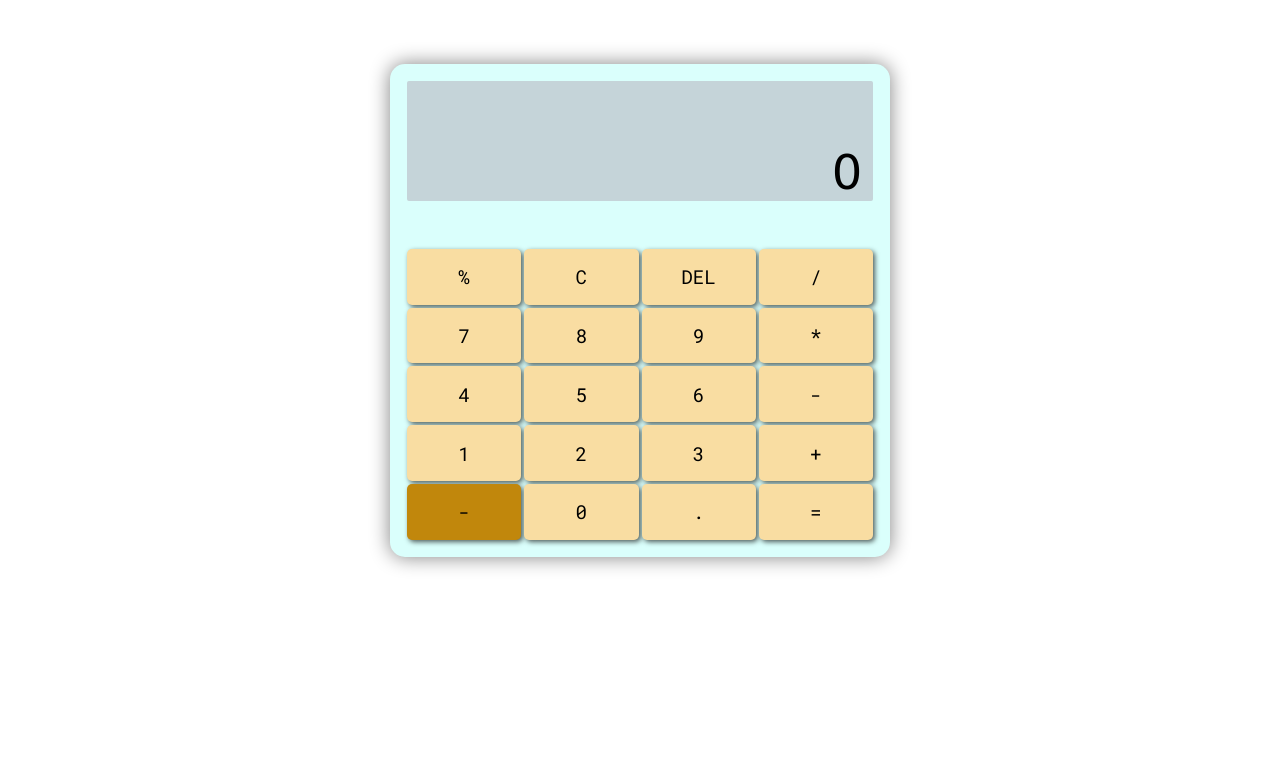
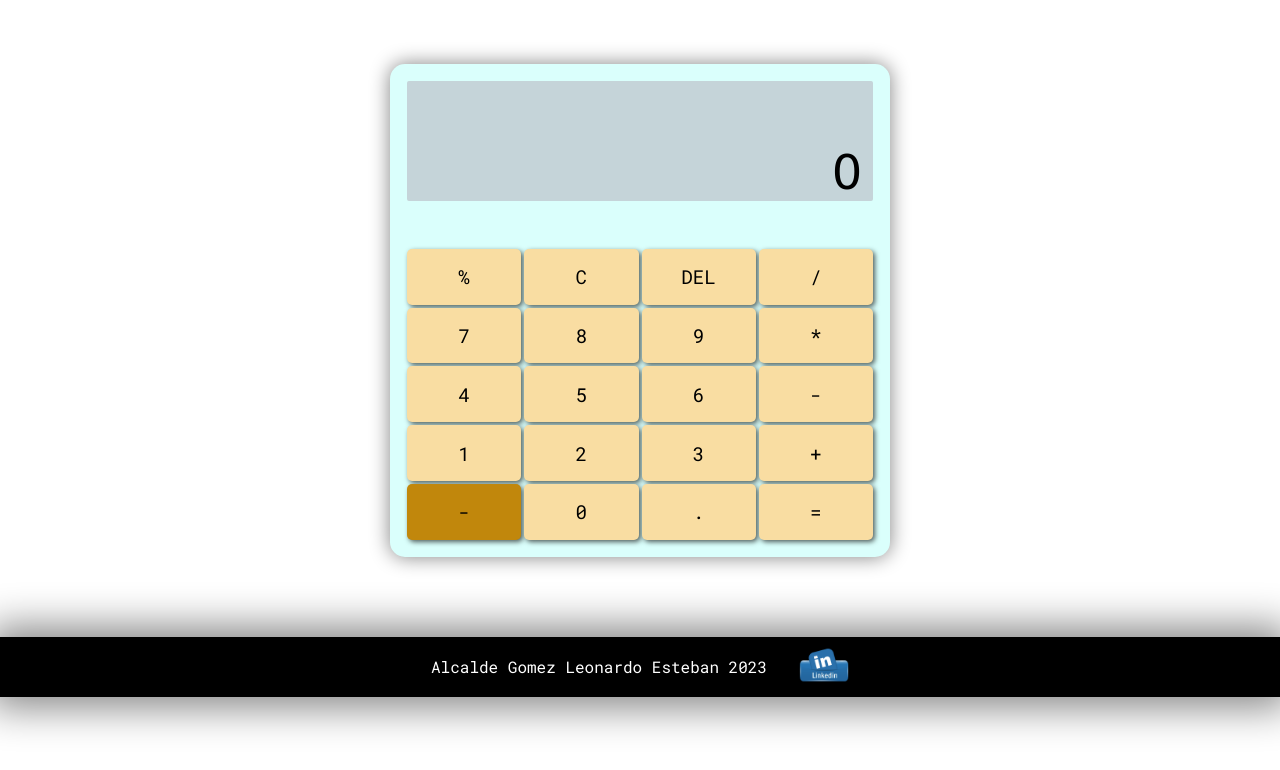
Before and after one commit to AlcaldeLeonardo/Calculator, a plain HTML site: page index.html in a window 1280 px wide. Drawn offline with Linux system fonts and the light colour scheme; a web font is replaced by a local one.

Commit message:
Footer added

```diff
--- a/index.html
+++ b/index.html
@@ -82,6 +82,11 @@
             </div>
         </div>
     </div>
+
+    <footer class="footer">
+        <p>Alcalde Gomez Leonardo Esteban 2023</p>
+        <a href="https://www.linkedin.com/in/leonardo-esteban-alcalde-gomez-dvpfs/"><img class="linkedInLogo" src="assets/img/linkedin-logo.png" alt="linkedIn logo"></a>
+    </footer>
     <script type="module" src="script/index.js"></script>
 </body>
 </html>
--- a/sass/index.scss
+++ b/sass/index.scss
@@ -100,3 +100,20 @@ $keyBgColor: #f9dda2;
         }
     }
 }
+
+.footer{
+    color: #fff;
+    font-family: $buttonsFont;
+    display: flex;
+    justify-content: center;
+    gap: 2em;
+    align-items: center;
+    padding: .2em;
+    background-color: black;
+    width: 100%;
+    margin-top: 5em;
+    box-shadow: 0 0 40px 10px  rgba(0, 0, 0, 0.486);
+    .linkedInLogo{
+        width: 50px;
+    }
+}
```
Also changed, not shown: assets/img/linkedin-logo.png (added), css/index.css, 1 other file.
